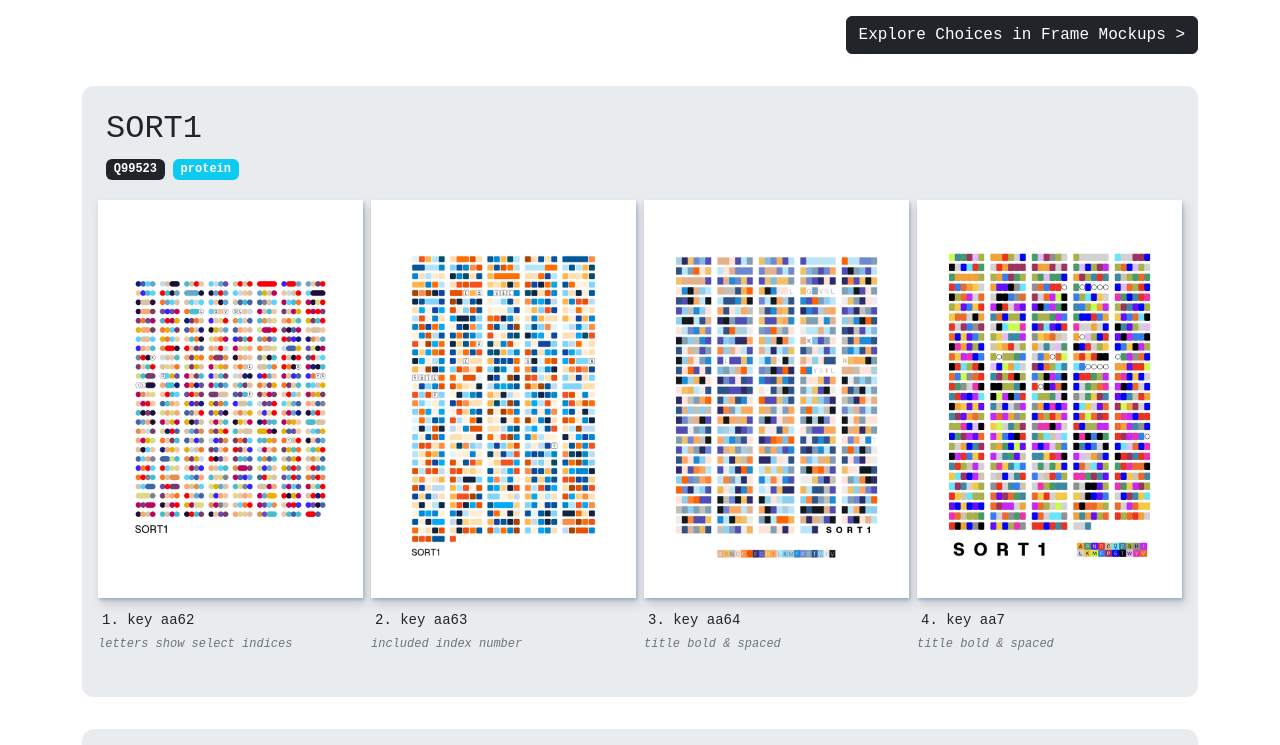
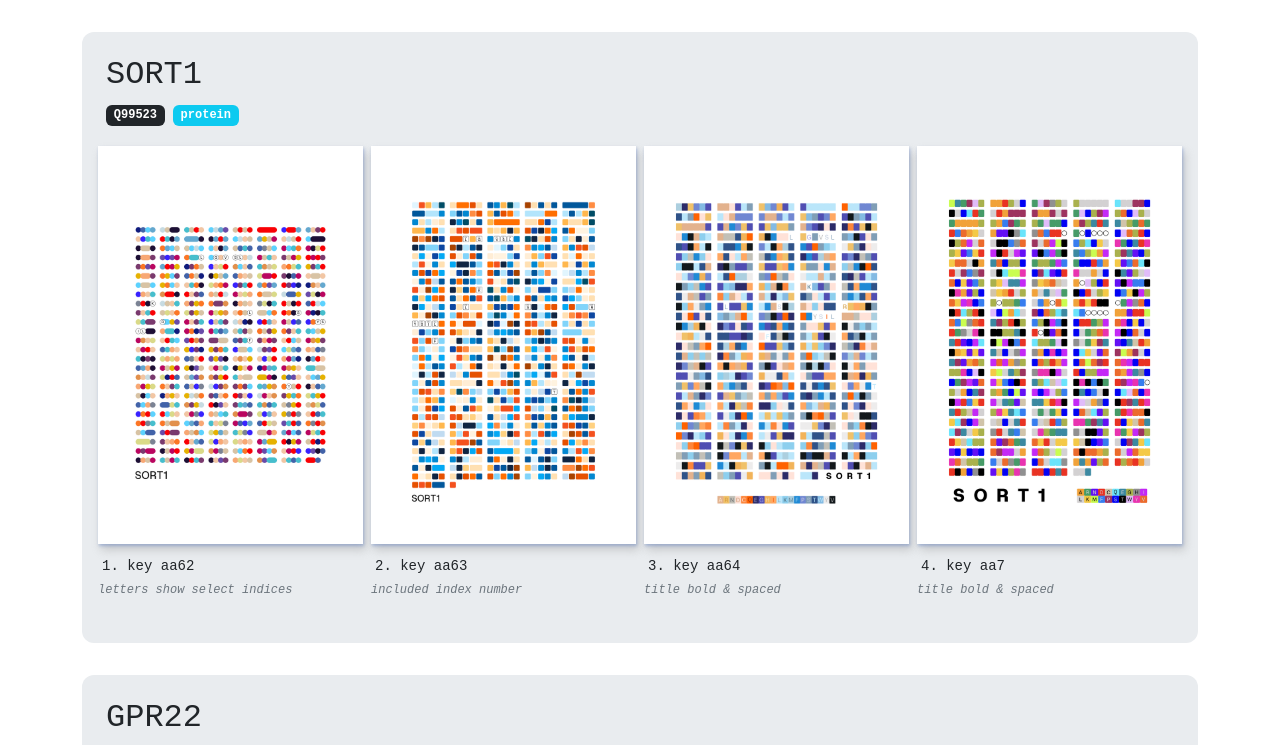
Before and after one commit to SBlackA/seq-viewer, a plain HTML site: page index.html in a window 1280 px wide. Shown: the top 745 px of the page. Drawn offline with nearby package versions, Linux system fonts and the light colour scheme.

Commit message:
Update index.html

```diff
--- a/index.html
+++ b/index.html
@@ -10,11 +10,6 @@
 </head>
 <body class="fullpage">
 
-  <div class="container mt-3 d-flex justify-content-end">
-    <button class="btn btn-dark" onclick="window.open('frames-placeholder.html', '_blank')">
-      Explore Choices in Frame Mockups >
-    </button>
-  </div>
 
   <div id="sequence-gallery" class="container"></div>
   <!-- Modal -->
```
